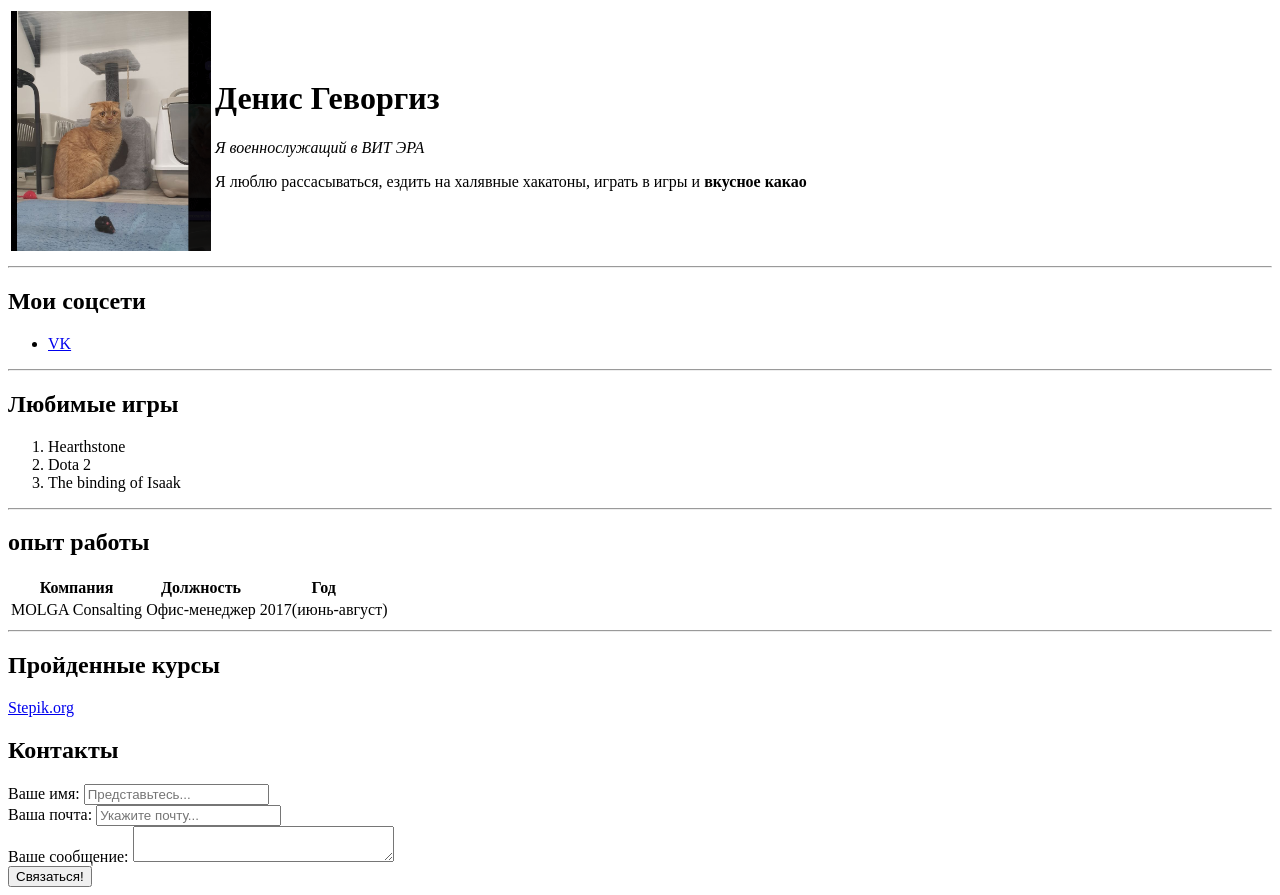
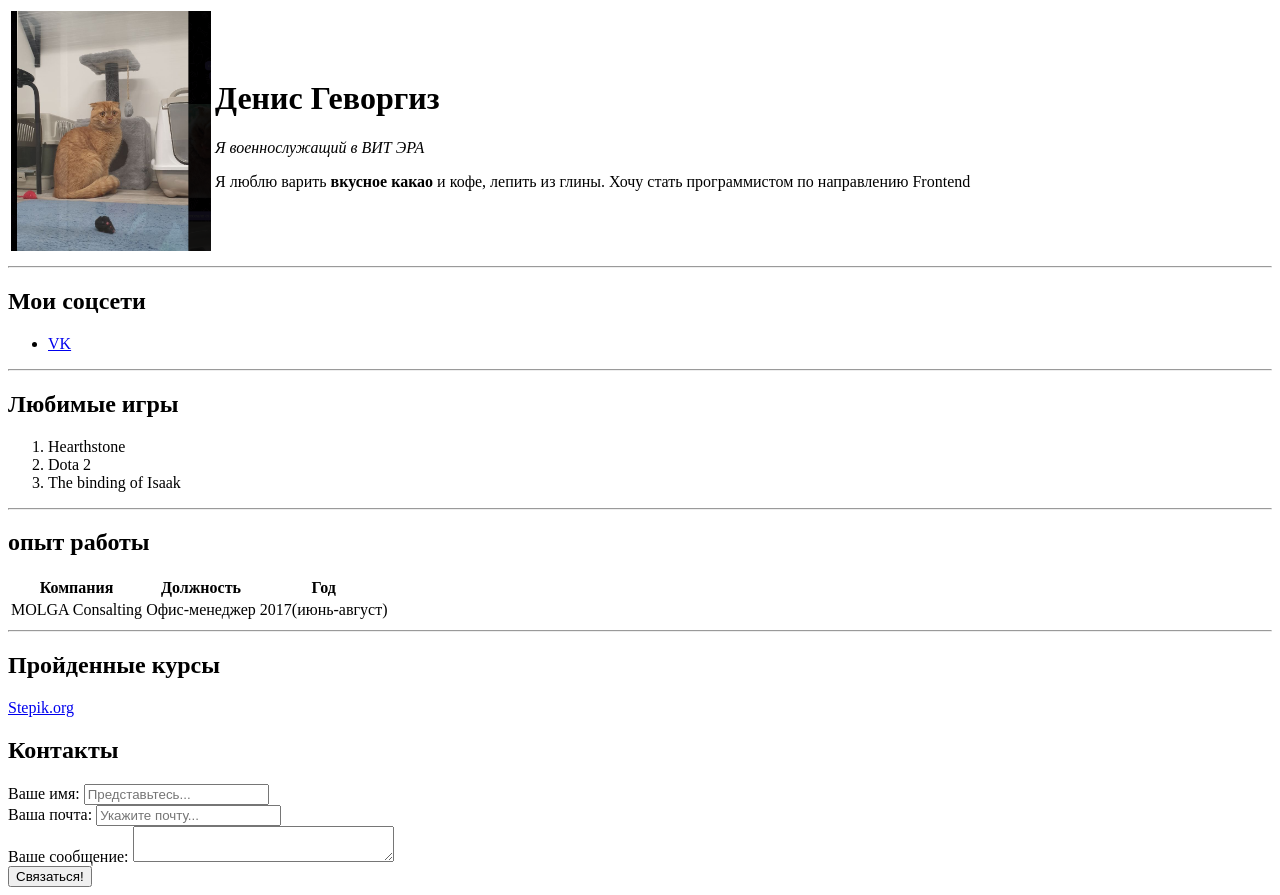
Before and after one commit to Iceviceroy/cv, a plain HTML site: page index.html in a window 1280 px wide. Drawn offline with Linux system fonts and the light colour scheme.

Commit message:
Add files via upload

```diff
--- a/index.html
+++ b/index.html
@@ -9,7 +9,7 @@
             <td><img src="Снимок экрана от 2022-08-14 16-00-39.png" width="200" alt="фоточка в разработке)"></td>
             <td> <h1>Денис Геворгиз</h1>
                 <p><em>Я военнослужащий в ВИТ ЭРА</em></p>
-                <p>Я люблю рассасываться, ездить на халявные хакатоны, играть в игры и <strong>вкусное какао</strong></p></td>
+                <p>Я люблю варить <strong>вкусное какао</strong> и кофе, лепить из глины. Хочу стать программистом по направлению Frontend</p></td>
         </tr>
     </table>
 
```
